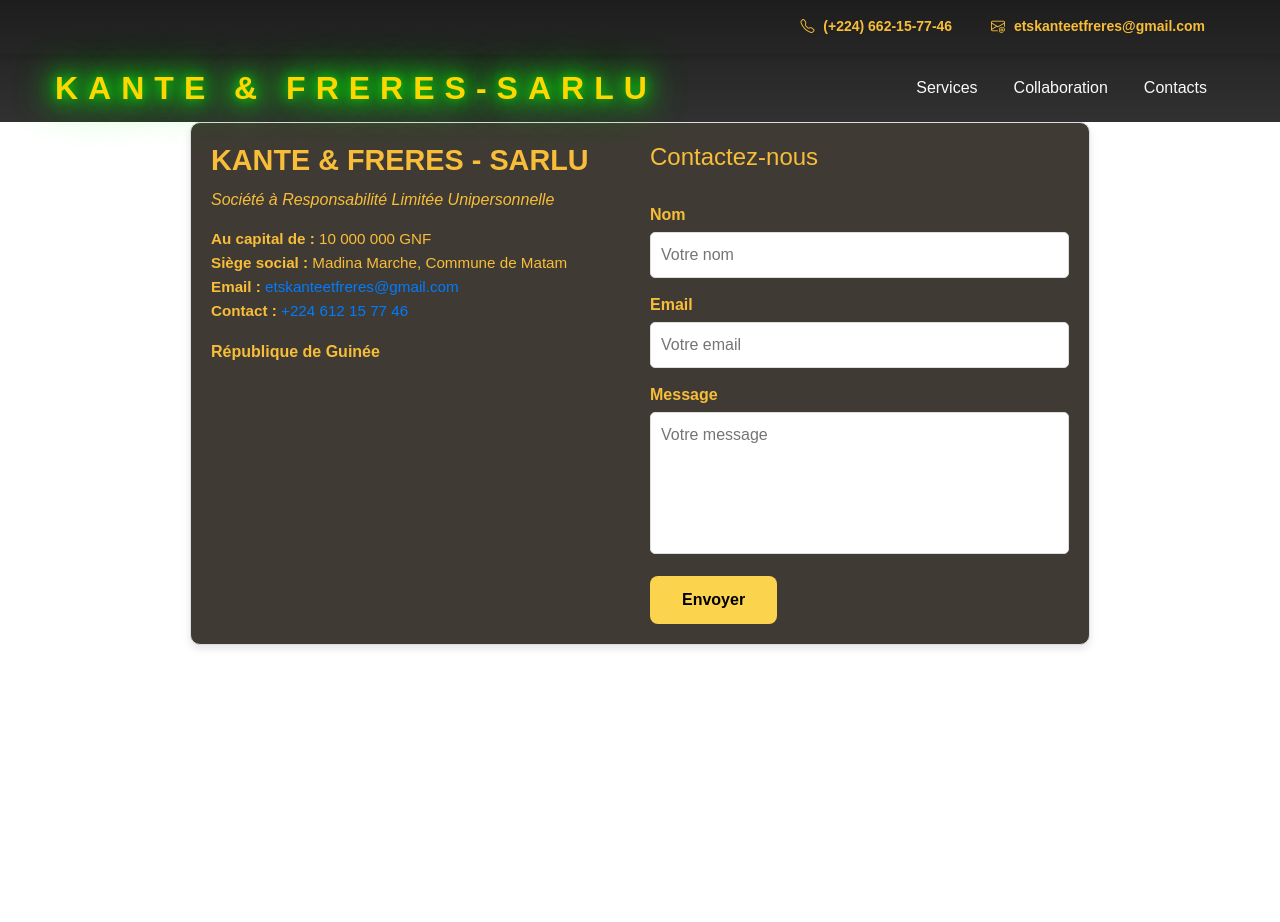
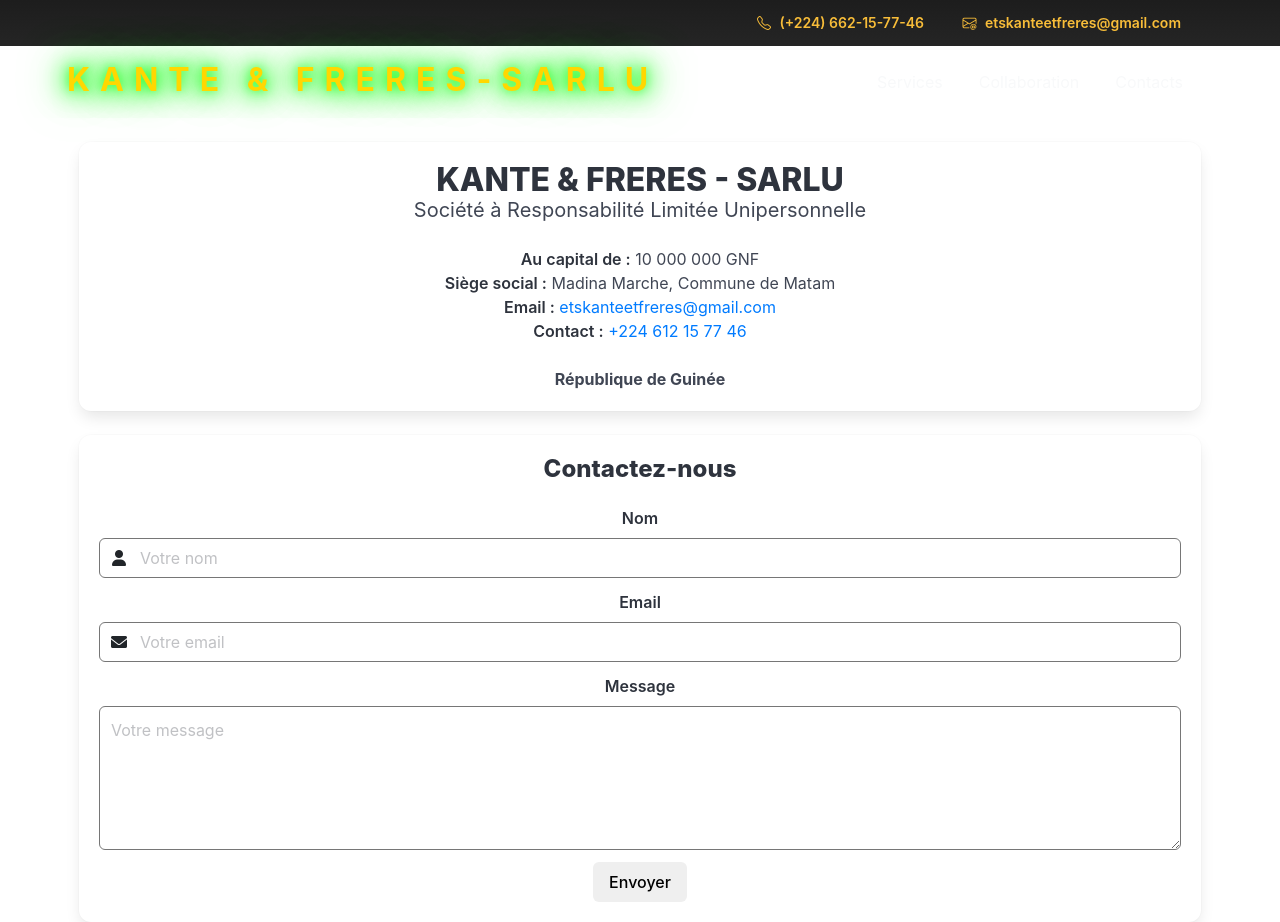
Before and after one commit to sagnofelix/kf-sarlu, a React (Create React App) app: page /contact in a window 1280 px wide. Before the commit the page ends 800 px from the top, so only its background shows below. Built offline with nearby package versions, Linux system fonts and the light colour scheme.

Commit message:
Updating contact.tsx

```diff
--- a/package.json
+++ b/package.json
@@ -15,6 +15,7 @@
     "react": "^18.3.1",
     "react-dom": "^18.3.1",
     "react-icons": "^5.3.0",
+    "react-helmet": "^6.1.0",
     "react-redux": "^9.1.2",
     "react-router-dom": "^6.28.0",
     "react-scripts": "5.0.1",
@@ -44,5 +45,8 @@
       "last 1 firefox version",
       "last 1 safari version"
     ]
+  },
+  "devDependencies": {
+    "@types/react-helmet": "^6.1.11"
   }
 }
--- a/src/pages/contact.tsx
+++ b/src/pages/contact.tsx
@@ -1,50 +1,97 @@
-
-import { FunctionComponent } from "react";
-import "../styles/contact-style.css";
+import React, { FunctionComponent } from "react";
+import { Helmet } from "react-helmet";
 
 const ContactPage: FunctionComponent = () => {
+  return (
+    <>
+      {/* Inclure le lien CDN de Bulma et Font Awesome */}
+      <Helmet>
+        <link
+          rel="stylesheet"
+          href="https://cdn.jsdelivr.net/npm/bulma@1.0.2/css/bulma.min.css"
+        />
+        <link
+          rel="stylesheet"
+          href="https://cdnjs.cloudflare.com/ajax/libs/font-awesome/6.0.0-beta3/css/all.min.css"
+        />
+      </Helmet>
 
-    return (
-    <div className="contact-container" >
-              {/* Bloc 1 : Informations de l'entreprise */}
-      <div className="company-info">
-        <h1>KANTE & FRERES - SARLU</h1>
-        <p className="subtitle">Société à Responsabilité Limitée Unipersonnelle</p>
-        <p className="details">
+      <div className="container mt-5">
+        <div className="box has-text-centered">
+          <h1 className="title">KANTE & FRERES - SARLU</h1>
+          <p className="subtitle">
+            Société à Responsabilité Limitée Unipersonnelle
+          </p>
+          <p className="content">
             <strong>Au capital de :</strong> 10 000 000 GNF <br />
             <strong>Siège social :</strong> Madina Marche, Commune de Matam <br />
             <strong>Email :</strong>{" "}
-          <a href="mailto:etskanteetfreres@gmail.com">
+            <a
+              href="mailto:etskanteetfreres@gmail.com"
+              className="has-text-link"
+            >
               etskanteetfreres@gmail.com
             </a>{" "}
             <br />
             <strong>Contact :</strong>{" "}
-          <a href="tel:+224612157746">+224 612 15 77 46</a>
+            <a href="tel:+224612157746" className="has-text-link">
+              +224 612 15 77 46
+            </a>
           </p>
-        <p className="footer">République de Guinée</p>
+          <p className="has-text-weight-bold">République de Guinée</p>
         </div>
 
-      {/* Bloc 2 : Formulaire de contact */}
-      <div className="contact-form">
-        <h2>Contactez-nous</h2>
+        <div className="box mt-5">
+          <h2 className="title is-4 has-text-centered">Contactez-nous</h2>
           <form>
-          <div className="form-group">
-            <label htmlFor="name">Nom</label>
-            <input type="text" id="name" name="name" placeholder="Votre nom" required />
+            {/* Champ Nom */}
+            <div className="field has-text-centered">
+              <label className="label" htmlFor="name">
+                Nom
+              </label>
+              <div className="control has-icons-left">
+                <input
+                  className="input is-fullwidth"
+                  type="text"
+                  id="name"
+                  name="name"
+                  placeholder="Votre nom"
+                  required
+                />
+                <span className="icon is-small is-left">
+                  <i className="fas fa-user"></i>
+                </span>
               </div>
-          <div className="form-group">
-            <label htmlFor="email">Email</label>
+            </div>
+
+            {/* Champ Email */}
+            <div className="field has-text-centered">
+              <label className="label" htmlFor="email">
+                Email
+              </label>
+              <div className="control has-icons-left">
                 <input
+                  className="input is-fullwidth"
                   type="email"
                   id="email"
                   name="email"
                   placeholder="Votre email"
                   required
                 />
+                <span className="icon is-small is-left">
+                  <i className="fas fa-envelope"></i>
+                </span>
               </div>
-          <div className="form-group">
-            <label htmlFor="message">Message</label>
+            </div>
+
+            {/* Champ Message */}
+            <div className="field has-text-centered">
+              <label className="label" htmlFor="message">
+                Message
+              </label>
+              <div className="control">
                 <textarea
+                  className="textarea is-fullwidth"
                   id="message"
                   name="message"
                   rows={5}
@@ -52,13 +99,21 @@ const ContactPage: FunctionComponent = () => {
                   required
                 ></textarea>
               </div>
-          <button type="submit" className="submit-button">
+            </div>
+
+            {/* Bouton Envoyer */}
+            <div className="field is-grouped is-justify-content-center">
+              <div className="control">
+                <button type="submit" className="button is-link">
                   Envoyer
                 </button>
+              </div>
+            </div>
           </form>
         </div>
-
-    </div>)
-}
+      </div>
+    </>
+  );
+};
 
 export default ContactPage;
```
Also changed, not shown: 1 other file (tests, documents, lock files or other folders). Lines whose indentation alone changed are shown as unchanged.
